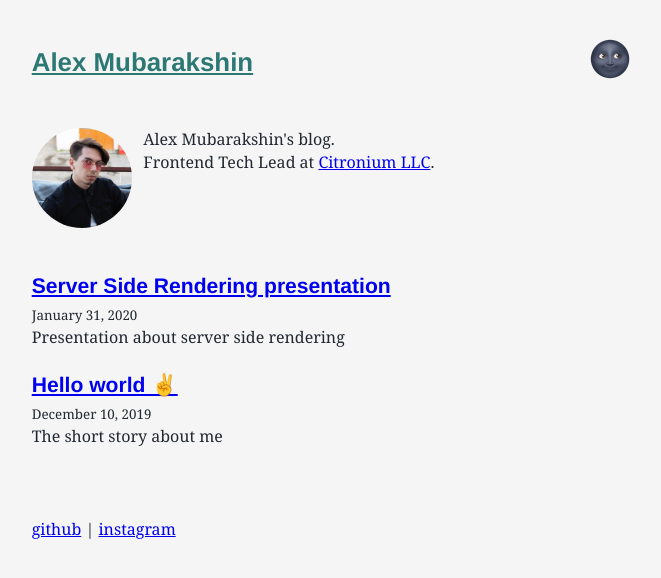
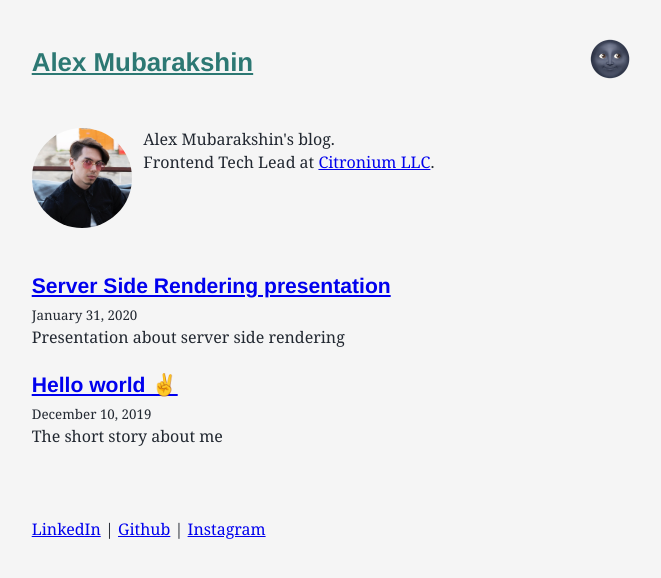
Before and after one commit to AlexMubarakshin/bloggsterr, a Gatsby site: page / in a window 1280 px wide. Shown: the whole page, without its empty margins (309-970 px from the left). Built offline with nearby package versions, Linux system fonts and the light colour scheme; Gatsby itself is replaced by a stand-in of ours; some packages are replaced by stand-ins of ours; what typography-theme-noriega would draw is missing.

Commit message:
📎 Add linkedin link

```diff
--- a/src/components/layout.tsx
+++ b/src/components/layout.tsx
@@ -26,9 +26,11 @@ const Layout: React.FC<LayoutProps> = ({ children, location }: React.PropsWithCh
     <footer
       style={{ marginTop: '4.375rem' }}
     >
-      <OutboundLink href="https://github.com/AlexMubarakshin" target="_blank" rel="noopener noreferrer">github</OutboundLink>
+      <OutboundLink href="https://www.linkedin.com/in/a1ex-dev" target="_blank" rel="noopener noreferrer">LinkedIn</OutboundLink>
       {' | '}
-      <OutboundLink href="https://www.instagram.com/alex_killpop" target="_blank" rel="noopener noreferrer">instagram</OutboundLink>
+      <OutboundLink href="https://github.com/AlexMubarakshin" target="_blank" rel="noopener noreferrer">Github</OutboundLink>
+      {' | '}
+      <OutboundLink href="https://www.instagram.com/alex_killpop" target="_blank" rel="noopener noreferrer">Instagram</OutboundLink>
     </footer>
   </div>
 );
```
